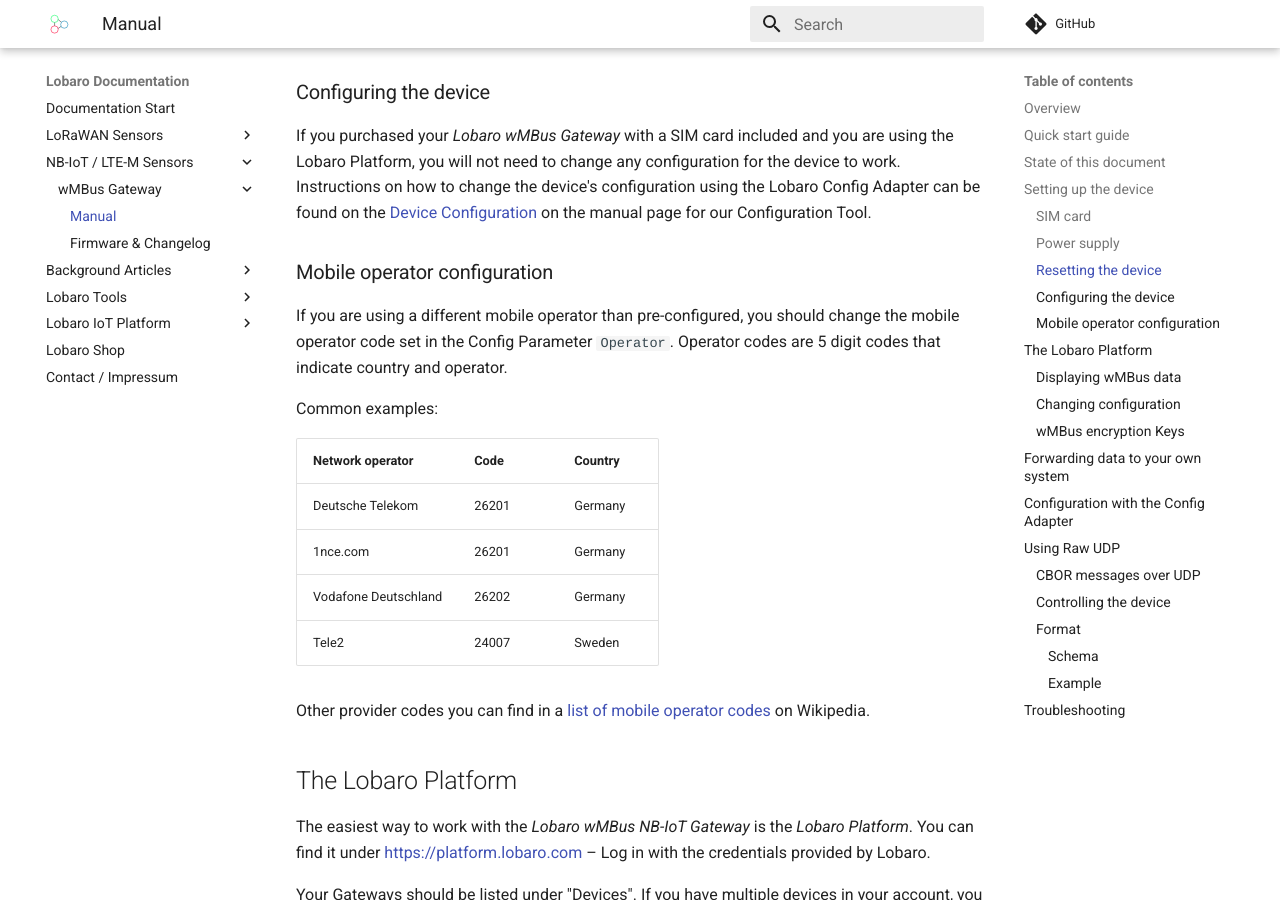
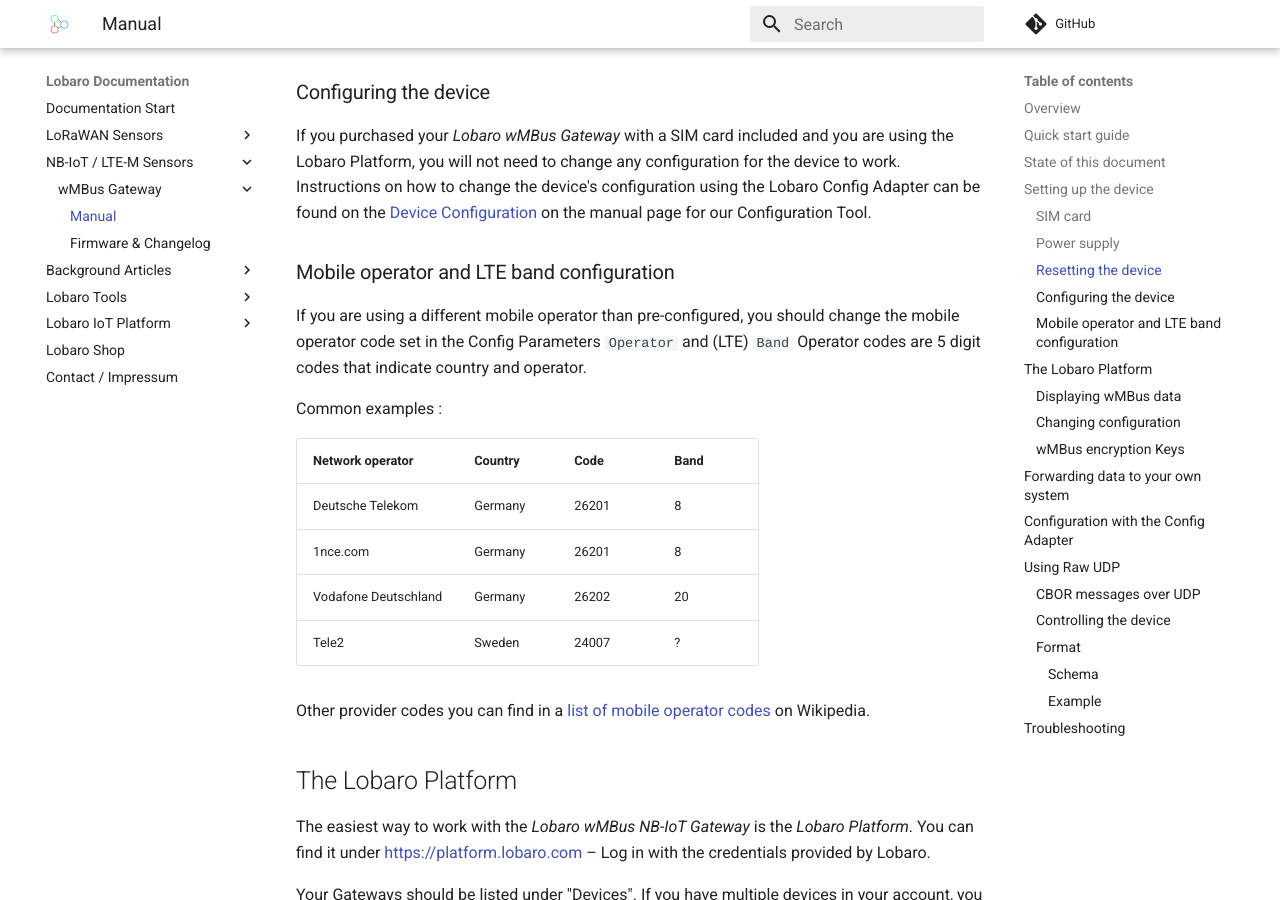
Before and after one commit to Lobaro/docs, an MkDocs documentation site: the page built from docs/nbiot-sensors/wmbus-nbiot/index.md, in a window 1280 px wide and 900 px high, scrolled down 1670 px. Built offline with MkDocs 1.6.1 and Material for MkDocs 9.7.7, drawn with Linux system fonts in a browser that asks for light colours; a script that is not in the unit is left out; comment, search, counter and statistics services are not loaded.

Commit message:
add band to doc

```diff
--- a/docs/nbiot-sensors/wmbus-nbiot/index.md
+++ b/docs/nbiot-sensors/wmbus-nbiot/index.md
@@ -59,19 +59,19 @@
 [Device Configuration](../../tools/lobaro-tool.md#device-configuration) on the manual page for our
 Configuration Tool.
 
-### Mobile operator configuration
+### Mobile operator and LTE band configuration
 If you are using a different mobile operator than pre-configured, you should change the mobile operator
-code set in the Config Parameter `Operator`. Operator codes are 5 digit codes that indicate country and
+code set in the Config Parameters `Operator` and (LTE) `Band` Operator codes are 5 digit codes that indicate country and
 operator.
 
-Common examples:
+Common examples :
 
-| Network operator          | Code     | Country |
-| :-------------  |:----------------|:----------------|
-| Deutsche Telekom            | 26201  | Germany |
-| 1nce.com        | 26201 | Germany |
-| Vodafone Deutschland      | 26202 | Germany |
-| Tele2 | 24007 | Sweden |
+| Network operator   | Country       | Code      | Band
+| :-------------  |:----------------|:----------------|:----------------|
+| Deutsche Telekom  | Germany           | 26201  | 8 |
+| 1nce.com      | Germany  | 26201  | 8 |
+| Vodafone Deutschland    | Germany  | 26202  | 20 |
+| Tele2 | Sweden | 24007  | ? |
 
 Other provider codes you can find in a [list of mobile operator codes][operator-list] on Wikipedia.
 
```
